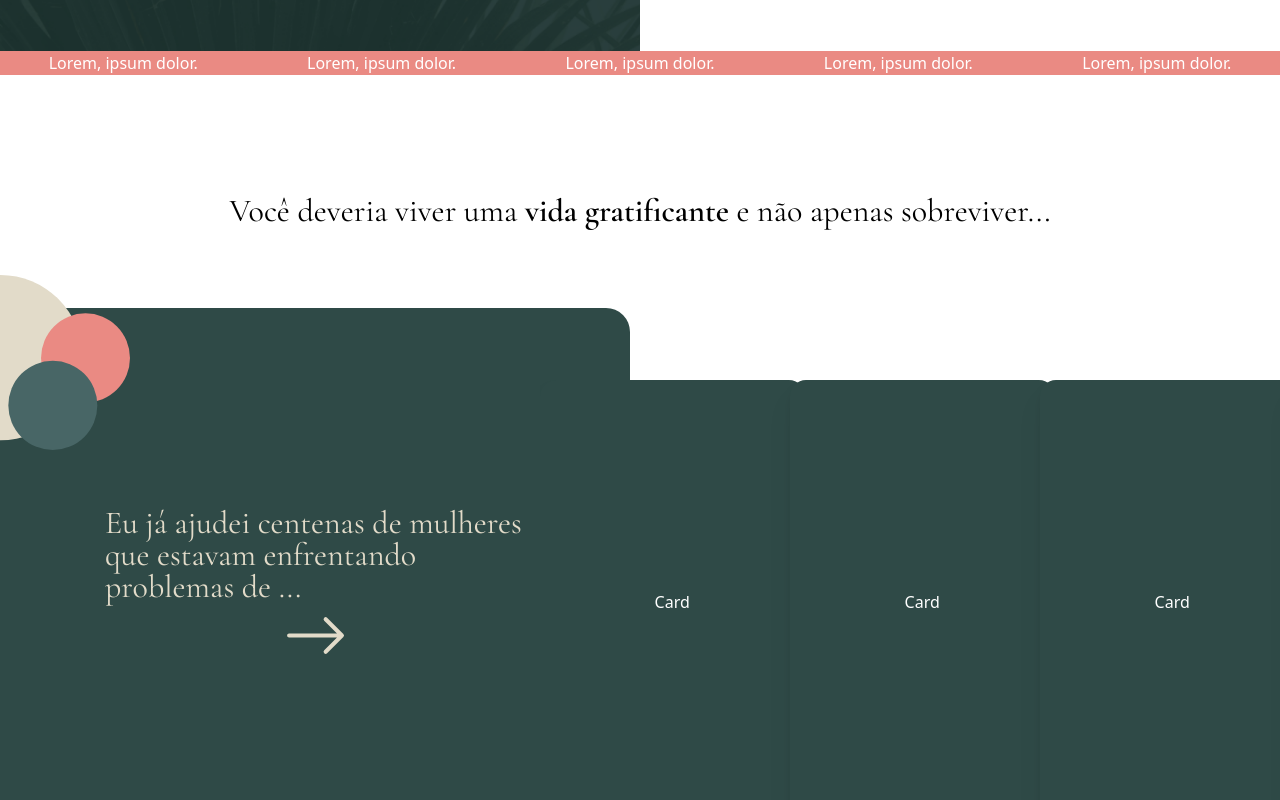
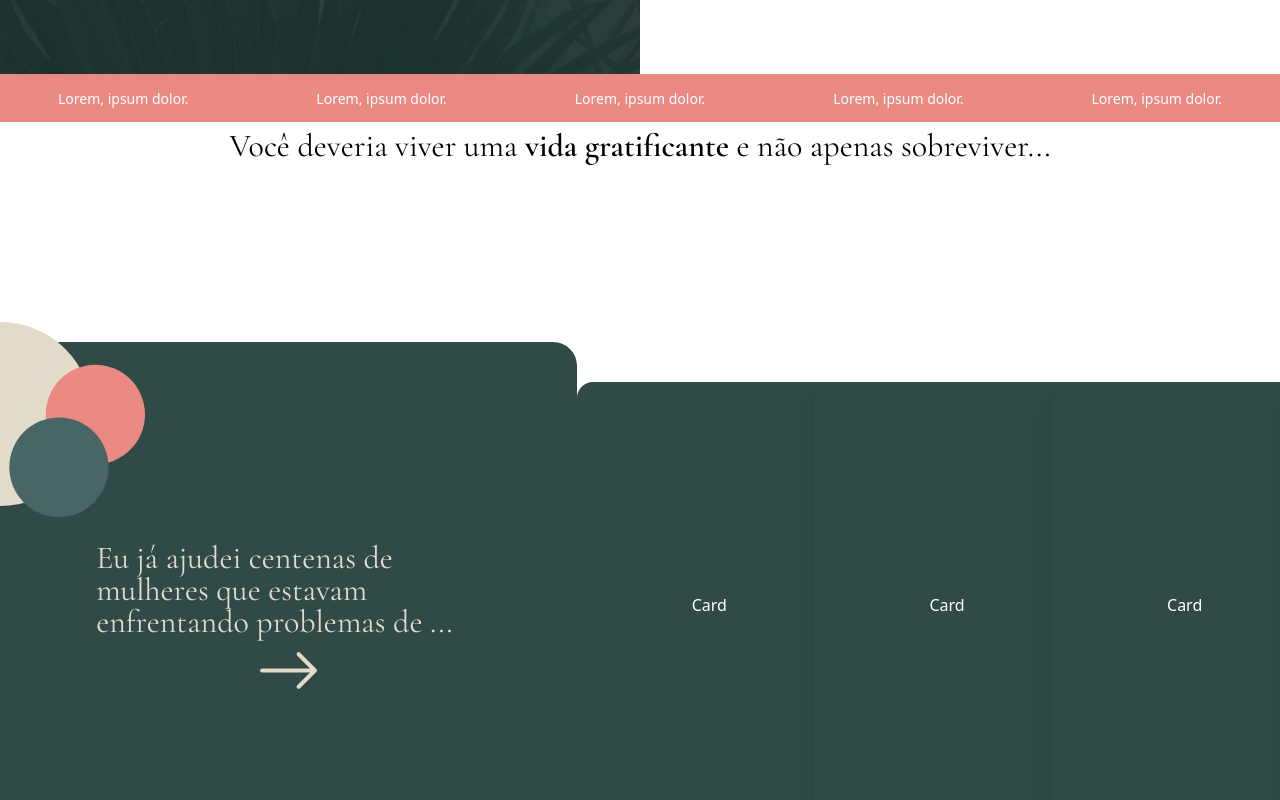
Before and after one commit to pedrojaraujo/psiCamilaSilva, a Next.js app: page / in a window 1280 px wide. Shown: the part 720-1520 px from the top of the page. Built offline with nearby package versions, Linux system fonts and the light colour scheme.

Commit message:
finishing resposive design for 3xl and 2xl

```diff
--- a/src/app/globals.css
+++ b/src/app/globals.css
@@ -14,9 +14,3 @@
   display: flex;
   justify-content: center;
 }
-
-#section__carousel__swiper {
-  display: flex;
-  align-items: center;
-  overflow: hidden;
-}
--- a/src/app/page.tsx
+++ b/src/app/page.tsx
@@ -18,7 +18,7 @@ export default function Home() {
   return (
     <main className="overflow-hidden">
       <Header />
-      <HeroSection className="items-center">
+      <HeroSection className="items-center 2xl:h-[620px]">
         <div id="img__heroSection">
           <Image
             src="/images/plant.png"
@@ -29,7 +29,10 @@ export default function Home() {
             xl:w-full
             xl:h-full
             2xl:w-full
-            2xl:h-auto"
+            2xl:h-auto
+            desktop-3xl:w-full
+            desktop-3xl:h-auto
+            "
           />
         </div>
         <div id="img__heroSection">
@@ -42,7 +45,10 @@ export default function Home() {
             xl:w-full
             xl:h-full
             2xl:w-full
-            2xl:h-auto"
+            2xl:h-auto
+            desktop-3xl:w-full
+            desktop-3xl:h-auto
+            "
           />
         </div>
         <Banner
@@ -58,6 +64,8 @@ export default function Home() {
         xl:h-[380px]
         2xl:w-[720px]
         2xl:h-[440px]
+        desktop-3xl:w-[720px]
+        desktop-3xl:h-[440px]
         "
         >
           <Paragraph>PSICOLOGA CRP 203094/908</Paragraph>
@@ -67,6 +75,7 @@ export default function Home() {
           lg:text-xl
           xl:text-2xl
           2xl:text-2xl
+          desktop-3xl:text-2xl
           "
           >
             Guiando mulheres em transformações internas com{" "}
@@ -85,6 +94,7 @@ export default function Home() {
           xl:w-[400px]
           xl:text-base
           2xl:w-[400px]
+          desktop-3xl:w-[400px]
           font-normal
           mt-[15px]
           bg-default-pink
@@ -102,6 +112,7 @@ export default function Home() {
       justify-center
       lg:h-[200px]
       h-[300px]
+      text-center
       "
       >
         <Title
@@ -109,9 +120,11 @@ export default function Home() {
         lg:text-xl
         lg:w-[729px]
         xl:w-[929px]
-        2xl:text-2xl
-        text-center
-        mt-28
+        2xl:w-[729px]
+        2xl:text-xl
+        2xl:my-20
+        desktop-3xl:w-[929px]
+        desktop-3xl:my-28
         "
         >
           Você deveria viver uma{" "}
@@ -119,11 +132,22 @@ export default function Home() {
           sobreviver...
         </Title>
       </div>
-      <section id="section__carousel__swiper">
+      <section
+        className="
+      flex
+      items-center
+      overflow-hidden
+      justify-between
+      2xl:h-[730px]
+      desktop-3xl:h-[980px]
+      "
+      >
         <div
           className="
-        mb-[600px]
-        lg:mb-[450px]
+        lg:mb-[600px]
+        xl:mb-[600px]
+        2xl:mb-[800px]
+        desktop-3xl:mb-[1000px]
         "
         >
           <Image
@@ -131,7 +155,14 @@ export default function Home() {
             width={180}
             height={280}
             alt="Imagem vetorial com três circulos sobrepostos."
-            className="lg:w-[135px]"
+            className="
+            lg:w-[120px]
+            xl:w-[145px]
+            2xl:w-[170px]
+            desktop-3xl:w-[195px]
+            absolute
+            z-10
+            "
           />
         </div>
         <Banner
@@ -140,22 +171,25 @@ export default function Home() {
         lg:h-[440px]
         xl:w-[630px]
         xl:h-[560px]
-        2xl:w-[750px]
-        2xl:h-[680px]
+        2xl:w-[630px]
+        2xl:h-[560px]
+        desktop-3xl:w-[750px]
+        desktop-3xl:h-[680px]
         flex
         flex-col
         justify-center
         items-center
-        absolute
-        -z-10"
+        "
         >
           <Title
             className="
           lg:text-2lg
           lg:w-8/12
           xl:text-xl
-          2xl:text-2xl
-          w-10/12
+          2xl:text-xl
+          2xl:w-10/12
+          desktop-3xl:text-xl
+          desktop-3xl:w-10/12
           "
           >
             Eu já ajudei centenas de mulheres que estavam enfrentando problemas
@@ -165,21 +199,35 @@ export default function Home() {
             m-auto
             lg:text-[35px]
             xl:text-[65px]
-            2xl:text-[100px]
-
+            2xl:text-[75px]
+            desktop-3xl:text-[75px]
             "
             />
           </Title>
         </Banner>
-
-        <Carousel />
+        <Carousel
+          className="
+      lg:h-[450px]
+      lg:w-[60%]
+      lg:ml-20
+      xl:h-[480px]
+      xl:w-[60%]
+      2xl:h-[500px]
+      2xl:w-[55%]
+      desktop-3xl:h-[550px]
+      desktop-3xl:w-[55%]
+      absolute
+      z-10
+      "
+        />
       </section>
       <AboutMe className="flex justify-around items-center">
         <div className="flex flex-col w-1/3">
           <Title
             className="
-          2xl:text-2xl
-          lg:text-xl
+            lg:text-xl
+            2xl:text-2xl
+            desktop-3xl:text-2xl
           "
           >
             {" "}
@@ -198,7 +246,9 @@ export default function Home() {
           font-lato
           mt-5
           lg:text-[20px]
-          2xl:text-[26px]"
+          2xl:text-[26px]
+          desktop-3xl:text-[26px]
+          "
           >
             Conheça minhas expeiências e qualificações
           </p>
--- a/src/components/Carousel/carousel.css
+++ /dev/null
@@ -1,5 +0,0 @@
-#carousel__swiper {
-  width: 60%;
-  margin-top: 5%;
-  margin-left: 32%;
-}
--- a/src/components/Carousel/index.tsx
+++ b/src/components/Carousel/index.tsx
@@ -2,7 +2,6 @@
 import { Navigation, Pagination, Scrollbar, A11y } from "swiper/modules";
 import { Swiper, SwiperSlide } from "swiper/react";
 import Card from "@/components/Card";
-import "./carousel.css";
 // Import Swiper styles
 import "swiper/css";
 import "swiper/css/pagination";
@@ -10,8 +9,7 @@ import "swiper/css/pagination";
 const Carousel = ({ className }: Props) => {
   return (
     <Swiper
-      id="carousel__swiper"
-      className={`${className} 2xl:h-[550px] xl:h-[480px] lg:h-[450px]`}
+      className={`${className} teste`}
       // install Swiper modules
       modules={[Navigation, Pagination, Scrollbar, A11y]}
       spaceBetween={10}
@@ -29,8 +27,10 @@ const Carousel = ({ className }: Props) => {
           lg:h-[385px]
           xl:w-[265px]
           xl:h-[445px]
-          2xl:w-[306px]
-          2xl:h-[486px]
+          2xl:w-[265px]
+          2xl:h-[445px]
+          desktop-3xl:w-[306px]
+          desktop-3xl:h-[486px]
         "
         >
           Card
@@ -43,8 +43,10 @@ const Carousel = ({ className }: Props) => {
           lg:h-[385px]
           xl:w-[265px]
           xl:h-[445px]
-          2xl:w-[306px]
-          2xl:h-[486px]
+          2xl:w-[265px]
+          2xl:h-[445px]
+          desktop-3xl:w-[306px]
+          desktop-3xl:h-[486px]
         "
         >
           Card
@@ -57,8 +59,10 @@ const Carousel = ({ className }: Props) => {
           lg:h-[385px]
           xl:w-[265px]
           xl:h-[445px]
-          2xl:w-[306px]
-          2xl:h-[486px]
+          2xl:w-[265px]
+          2xl:h-[445px]
+          desktop-3xl:w-[306px]
+          desktop-3xl:h-[486px]
         "
         >
           Card
@@ -71,8 +75,10 @@ const Carousel = ({ className }: Props) => {
           lg:h-[385px]
           xl:w-[265px]
           xl:h-[445px]
-          2xl:w-[306px]
-          2xl:h-[486px]
+          2xl:w-[265px]
+          2xl:h-[445px]
+          desktop-3xl:w-[306px]
+          desktop-3xl:h-[486px]
         "
         >
           Card
@@ -85,8 +91,10 @@ const Carousel = ({ className }: Props) => {
           lg:h-[385px]
           xl:w-[265px]
           xl:h-[445px]
-          2xl:w-[306px]
-          2xl:h-[486px]
+          2xl:w-[265px]
+          2xl:h-[445px]
+          desktop-3xl:w-[306px]
+          desktop-3xl:h-[486px]
         "
         >
           Card
--- a/src/components/Header/index.tsx
+++ b/src/components/Header/index.tsx
@@ -5,8 +5,9 @@ const Header = () => {
   return (
     <header
       className="
-    desktop:h-[120px]
-    laptop:h-[80px]
+    lg:h-[90px]
+    xl:h-[125px]
+    2xl:h-[135px]
     flex
     justify-between
     items-center
@@ -20,10 +21,14 @@ const Header = () => {
       <div>
         <Image
           src="/images/logo.svg"
-          width={102}
-          height={102}
+          width={202}
+          height={202}
           alt="Logo escrito Camila Silva psicóloga."
-          className="desktop:w-[102px] laptop:w-[80px]"
+          className="
+          lg:w-[85px]
+          xl:w-[110px]
+          2xl:w-[130px]
+          "
         />
       </div>
       <div className="flex items-center gap-10">
--- a/src/components/Tape/index.tsx
+++ b/src/components/Tape/index.tsx
@@ -1,6 +1,6 @@
 const Tape = () => {
   return (
-    <section className="bg-default-pink text-white w-screen desktop:h-12 laptop:h-8 laptop:text-sm flex items-center">
+    <section className="bg-default-pink text-white w-screen xl:h-12 lg:h-8 lg:text-sm flex items-center">
       <ul className="flex justify-around gap-3 w-screen">
         <li>Lorem, ipsum dolor.</li>
         <li>Lorem, ipsum dolor.</li>
--- a/tailwind.config.ts
+++ b/tailwind.config.ts
@@ -8,6 +8,9 @@ const config: Config = {
   ],
   theme: {
     extend: {
+      screens: {
+        "desktop-3xl": "1800px",
+      },
       fontSize: {
         sm: "14px",
         normal: "16px",
```
